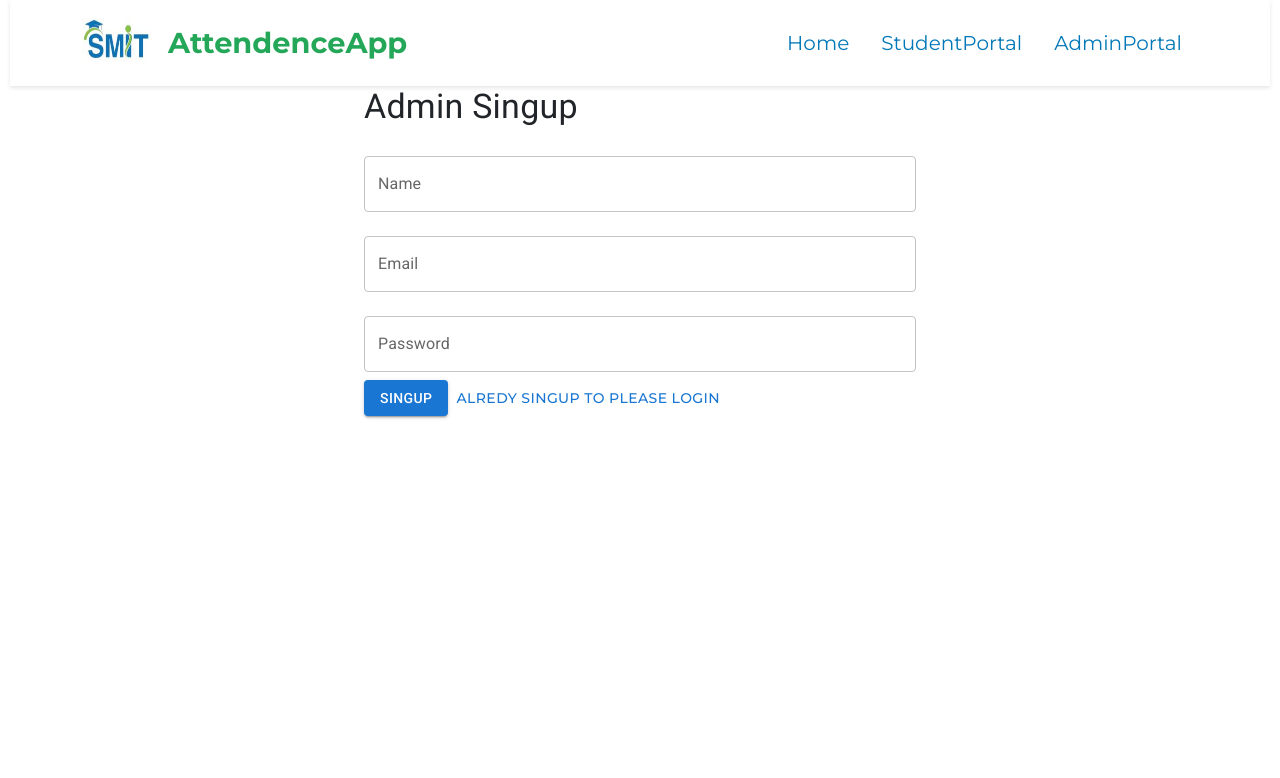
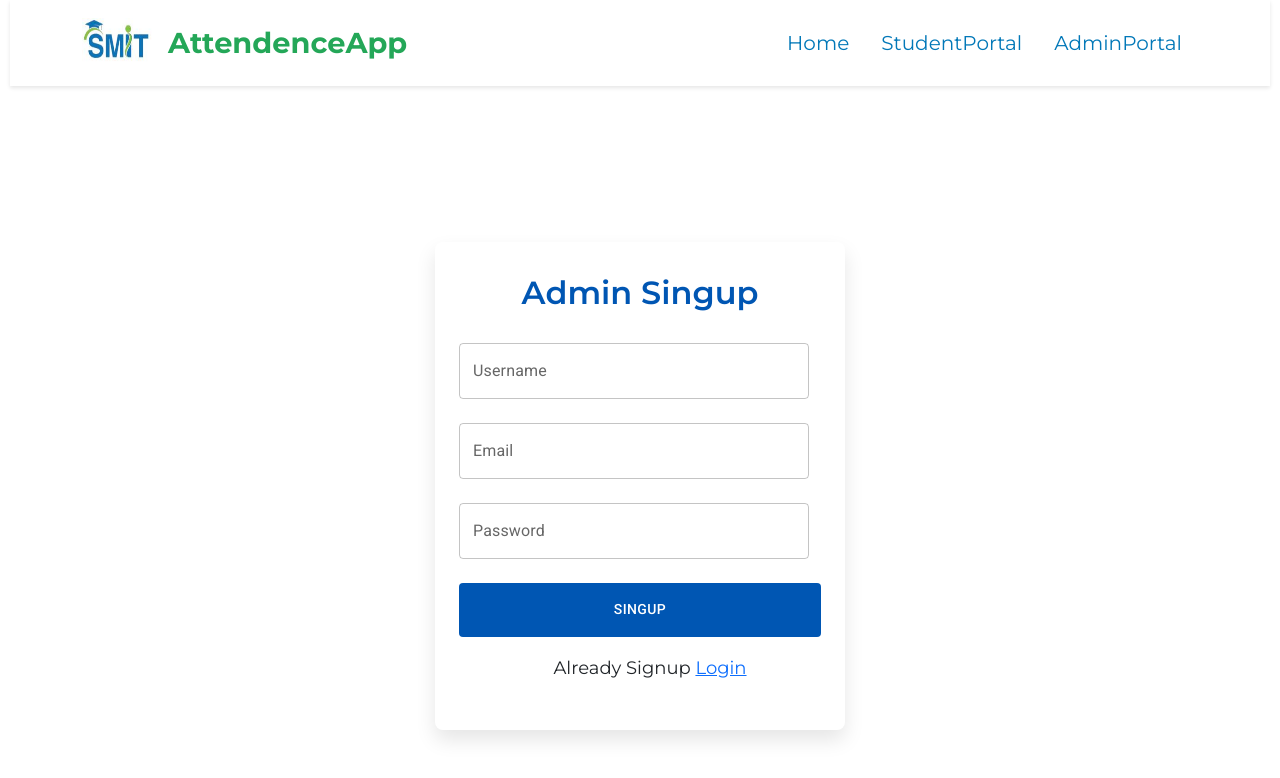
Before and after one commit to javariyafatima1/Attendence-final, a React (Create React App) app in the folder frontend/: page /adminSignup in a window 1280 px wide. Shown: the top 778 px of the page. Built offline with nearby package versions, Linux system fonts and the light colour scheme.

Commit message:
admin signup form

```diff
--- /dev/null
+++ b/frontend/src/components/AdminSignup.css
@@ -0,0 +1,56 @@
+@import url('https://fonts.googleapis.com/css2?family=Montserrat:ital,wght@0,100..900;1,100..900&display=swap');
+
+
+.container1 {
+    display: flex;
+    align-items: center;
+    justify-content: center;
+    min-height: 100vh;
+}
+.wrapper1 {
+    min-width: 410px;
+    margin: 0 auto;
+    border-radius: 0.5rem;
+    padding: 2rem 1.5rem;
+    box-shadow: 0 10px 20px rgba(0, 0, 0, 0.1);
+}
+.main-title {
+    color: #0056b3;
+    font-weight: bold;
+    font-size: 32px;
+}
+
+.wrapper1 .main-title{
+    text-align: center;
+    font-style: 1.37rem;
+    font-weight: 600;
+    margin-bottom: 1.87rem;
+}
+
+.wrapper1 .main-title .login-input {
+    height: 100%;
+    width: 75px;
+    padding: 0 1.25rem 0 3.12rem;
+    box-sizing: border-box;
+}
+
+.signup-btn{
+    width: 100%;
+    height: 54px;
+    cursor: pointer;
+    outline: none;
+    border: none;
+    font-weight: 500;
+    font-size: 1.125rem;
+    border-radius: 0.31rem;
+}
+
+.para1{
+    margin-top: 18px;
+    margin-left: 20px;
+    font-family: "Montserrat", sans-serif;
+}
+
+.signup-btn:hover {
+    background-color: #0056b3;
+}
--- a/frontend/src/components/AdminSingup.js
+++ b/frontend/src/components/AdminSingup.js
@@ -1,85 +1,91 @@
-import React, { useState } from 'react';
-import {    useNavigate,Link} from "react-router-dom";
-import { TextField, Button, Container, Typography } from '@mui/material';
-import CardText from 'react-bootstrap/esm/CardText';
+import React, { useState } from "react";
+import { useNavigate, Link } from "react-router-dom";
+import "./AdminSignup.css";
+import { TextField, Button, Container, Typography } from "@mui/material";
+import CardText from "react-bootstrap/esm/CardText";
 import axios from "axios";
 const AdminSignup = () => {
-
   const navigate = useNavigate();
   const [sing, setsing] = useState({
     email: "",
-    password:"",
-    name:""
-
+    password: "",
+    name: "",
   });
   const Singup = async () => {
     if (sing.email === "" || sing.password === "" || sing.name === "") {
       alert("All fields are required");
       return;
     }
-       try{
-        const response = await axios.post('http://localhost:1000/api/adminsignup', sing);
-        alert("admin create")
-        setsing({ email: "", password: "" , name: "" });
-        console.log(response)
-       }catch(error){
+    try {
+      const response = await axios.post(
+        "http://localhost:1000/api/adminsignup",
+        sing
+      );
+      alert("admin create");
+      setsing({ email: "", password: "", name: "" });
+      console.log(response);
+    } catch (error) {
       console.error(error);
     }
-       navigate("/adminlogin")
+    navigate("/adminlogin");
   };
   const handleChange = (e) => {
     const { name, value } = e.target;
     setsing({ ...sing, [name]: value });
-  }
+  };
   return (
     <div>
-       <Container maxWidth="sm">
-      <Typography variant="h4" gutterBottom>  Admin Singup</Typography>
+      <div className="container1">
+        <div className="wrapper1">
+          <h1 className="main-title"> Admin Singup</h1>
           <TextField
-        fullWidth
-        margin="normal"
-        label="Name"
-        name='name'
-
+            className="login-input"
+            label="Username"
+            name="name"
             type="text"
             value={sing.name}
             onChange={handleChange}
+            style={{ width: "350px" }}
           />
+          <br />
+          <br />
           <TextField
-        fullWidth
-        margin="normal"
+            className="login-input"
             label="Email"
             name="email"
             type="email"
             value={sing.email}
             onChange={handleChange}
+            style={{ width: "350px" }}
           />
+          <br />
+          <br />
           <TextField
-        fullWidth
-        margin="normal"
+            className="login-input"
             label="Password"
             type="password"
-        name='password'
+            name="password"
             value={sing.password}
             onChange={handleChange}
+            style={{ width: "350px" }}
           />
+          <br />
+          <br />
           <Button
-        variant="contained"
-        color="primary"
-        onClick={ Singup}
+            className="signup-btn"
+            style={{ backgroundColor: "#0056b3", color: "#fff" }}
+            onClick={Singup}
           >
             Singup
+          </Button>
+          <p className="para1">
+            Already Signup  <Link to="/adminlogin">Login</Link>
+          </p>
 
-    </Button>
-    <Button>
-    <Link to="/adminlogin" className="nav-link">alredy singup to please login</Link>
-    </Button>
-
-
-     </Container>
         </div>
-  )
-
-}
+      </div>
+    </div>
+  );
+};
 
 export default AdminSignup;
--- a/frontend/src/components/Adminlogin.js
+++ b/frontend/src/components/Adminlogin.js
@@ -50,7 +50,7 @@ const AdminLogin = () => {
     <div>
       <div className="main-container">
         <div className="wrapper">
-          <h1 className="title">Admin Login</h1>
+          <h1 className="main-title">Admin Login</h1>
           <div>
             <TextField
               className="input"
```
Lines whose indentation alone changed are shown as unchanged.
